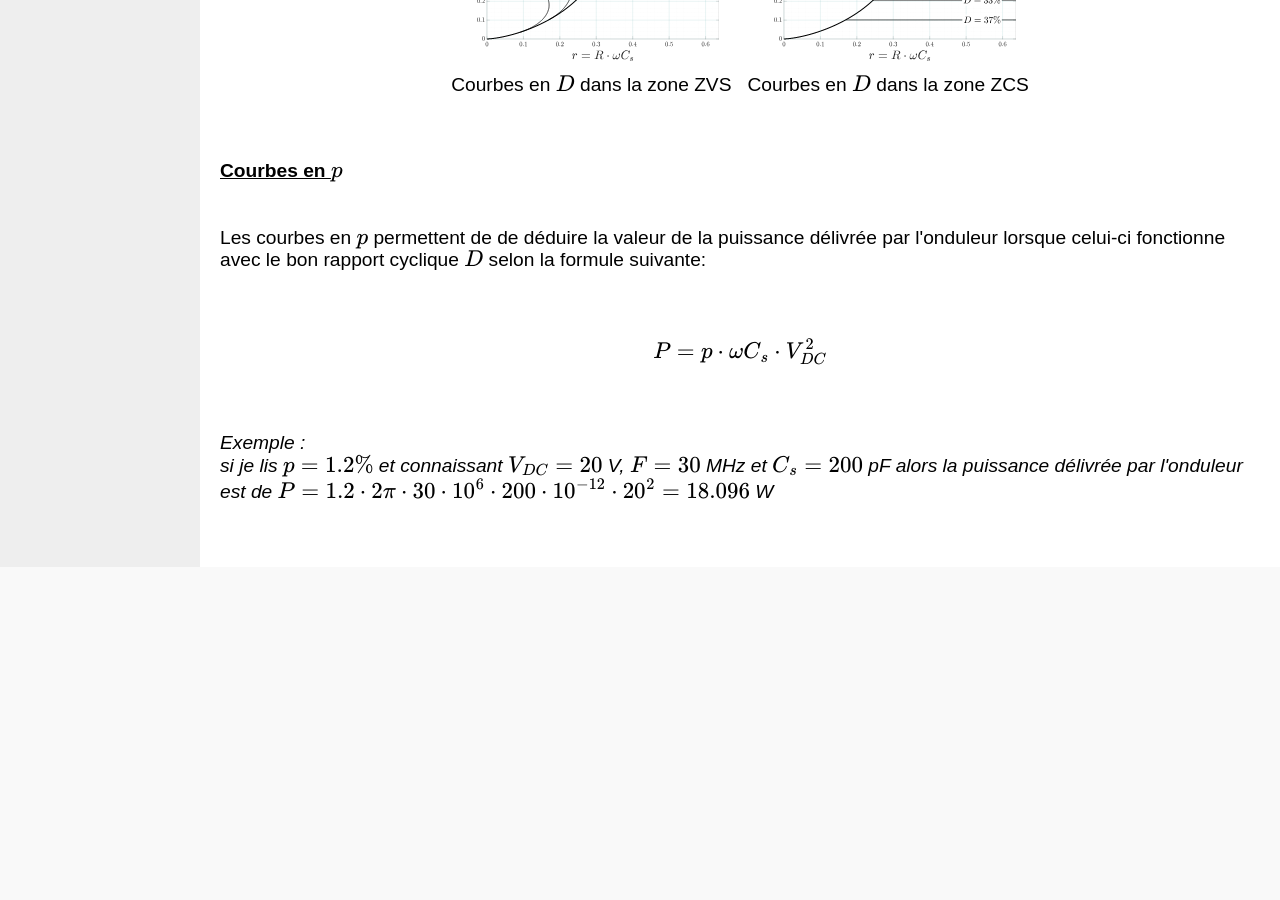
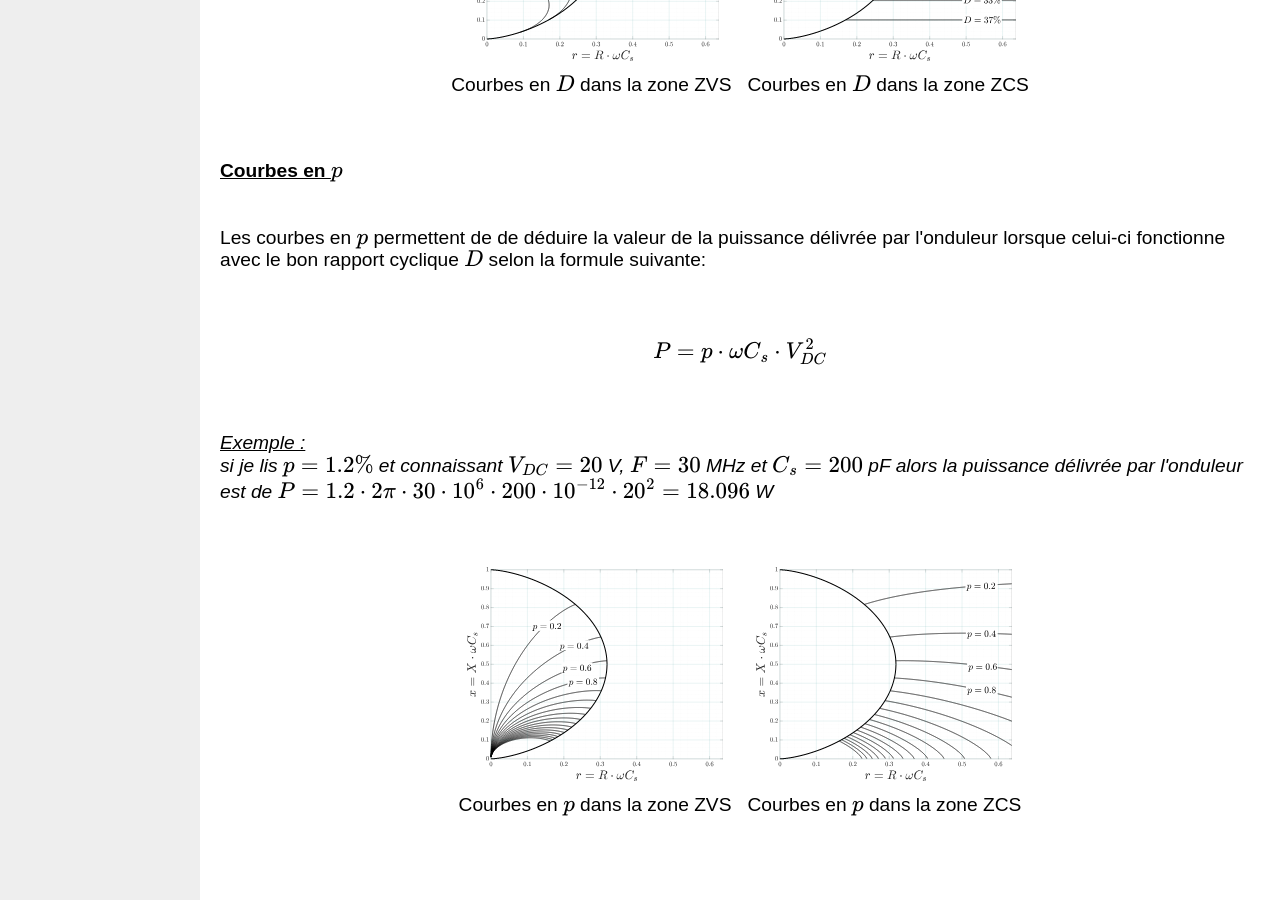
Before and after one commit to bdaire/bdaire.github.io, a Jekyll site: the page built from research_chart_overview.md, in a window 1280 px wide and 900 px high, scrolled down 1940 px. Built offline with Jekyll 4.4.1, drawn with Linux system fonts in a browser that asks for light colours; before the commit the page ends 2507 px from its top, so only the background shows below that.

Commit message:
Update research_chart_overview.md

```diff
--- a/research_chart_overview.md
+++ b/research_chart_overview.md
@@ -99,7 +99,7 @@ x &= X \cdot \omega C_s
 <br><br>
 <p>Les courbes en \(D\) permettent simplement de lire la valeur du rapport cyclique à utiliser pour que l'interrupteur fonctionne effectivement en ZVS et/ou en ZCS selon la région dans laquelle le point de fonctionnement se trouve. A noter que ce rapport cyclique doit nécessairement être considéré pour que l'ensemble des autres paramètres soient valides, l'abaque ayant été construite en considérant que le rapport cyclique lu est effectivement celui utilisé.</p>
 <br><br>
-<p><i>Exemple :</i></p>
+<p><i><u>Exemple :</u></i></p>
 <p><i>si je lis \(D=31\%\) alors je devrais utiliser un rapport cyclique de \(31\%\) pour piloter mon interrupteur afin que celui ci fonctionne en ZVS et/ou en ZCS selon la position du fonctionnement considéré</i></p>
 <br><br>
 <div style="display: flex; justify-content: center; gap: 16px; margin: 20px 0;">
@@ -122,10 +122,20 @@ x &= X \cdot \omega C_s
 \]
 </p>
 <br><br>
-<p><i>Exemple :</i></p>
+<p><i><u>Exemple :</u></i></p>
 <p><i>si je lis \(p=1.2\%\) et connaissant \(V_{DC}=20\) V, \(F=30\) MHz et \(C_s=200\) pF alors la puissance délivrée par l'onduleur est de \(P=1.2\cdot2\pi\cdot 30\cdot 10^{6}\cdot 200\cdot 10^{-12}\cdot 20^2=18.096\) W</i></p>
 <br><br>
-
+<div style="display: flex; justify-content: center; gap: 16px; margin: 20px 0;">
+  <figure style="margin: 0; padding: 0; text-align: center;">
+    <img src="/assets/img/chart_EF_p_ZVS.svg" alt="p_ZVS" style="width: 20vw;">
+    <figcaption style="margin-top: 8px;">Courbes en \(p\) dans la zone ZVS</figcaption>
+  </figure>
+  <figure style="margin: 0; padding: 0; text-align: center;">
+    <img src="/assets/img/chart_EF_p_ZCS.svg" alt="p_ZCS" style="width: 20vw;">
+    <figcaption style="margin-top: 8px;">Courbes en \(p\) dans la zone ZCS</figcaption>
+  </figure>
+</div>
+<br><br>
 
 <!-- ================================= -->
 <!-- CHARGEMENT DE MATHJAX POUR LES MATHS -->
```
